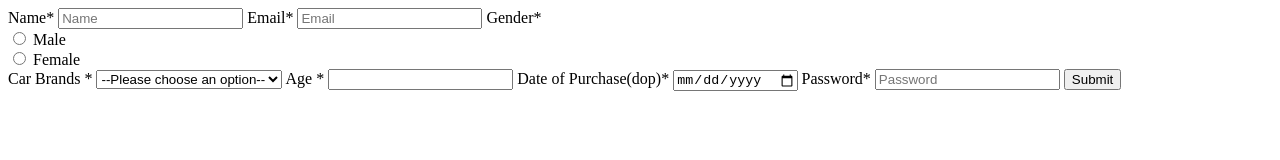
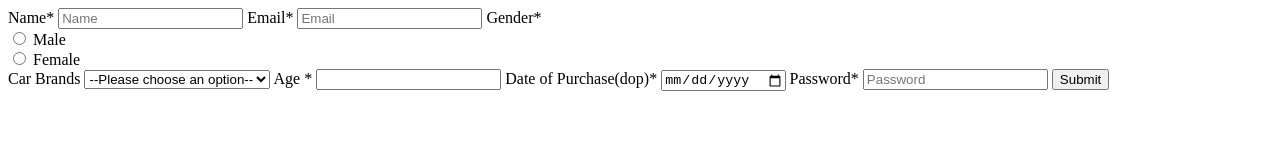
Before and after one commit to acciojob/car-insurance-form-israrhusain, a website: page main.html in a window 1280 px wide. Drawn offline with Linux system fonts and the light colour scheme.

Commit message:
created a submission

```diff
--- a/main.html
+++ b/main.html
@@ -24,8 +24,8 @@
 <label for="gender_f">Female</label>
 </div>
 
-<label for="cars">Car Brands *</label>
-<select id="cars" name="cars" required>
+<label for="cars">Car Brands</label>
+<select id="cars" name="cars">
 <option value="" disabled selected>--Please choose an option--</option>
 <option value="BMW">BMW</option>
 <option value="Audi">Audi</option>
@@ -35,8 +35,8 @@
 <label for="carage">Age *</label>
 <input type="number" id="carage" name="carage" required>
 
-<label for="dob">Date of Purchase(dop)*</label>
-<input type="date" id="dob" name="dob" required>
+<label for="dop">Date of Purchase(dop)*</label>
+<input type="date" id="dop" name="dop" required>
 
 
 <label for="password">Password*</label>
```
